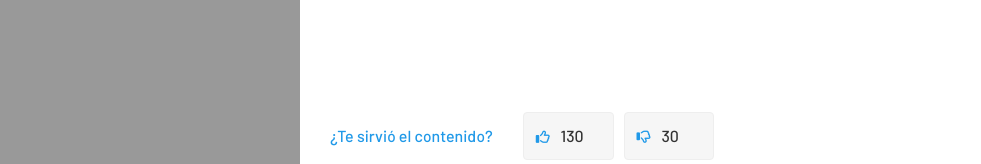
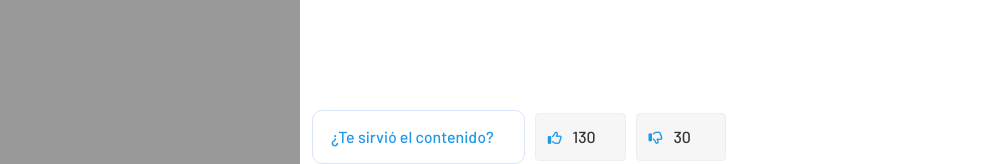
Before and after one commit to Nats85/Manuales-Aranda-Apis, a Jekyll site: the page built from index.md, in a window 1280 px wide and 900 px high, scrolled down 54 px. Shown: the part 736-900 px from the top of the window, without its empty margins (0-981 px from the left). Built offline with Jekyll 4.4.1, drawn with Linux system fonts in a browser that asks for light colours; nearby versions of some CDN libraries.

Commit message:
Update _vote-count.scss

```diff
--- a/_sass/base/_vote-count.scss
+++ b/_sass/base/_vote-count.scss
@@ -4,6 +4,14 @@
         background-image: linear-gradient(to right, #accbee 0%, #e7f0fd 100%);
         width:100%;
         height:100%;
+    }
+
+    .vote {
+        background-color: #ffffff;
+        border: 1px solid rgba(219, 227, 250, 1);
+        background-clip: padding-box;
+        border-radius: 10px;
+        margin-right: 10px;
     }
 
     .vote-container {
```
